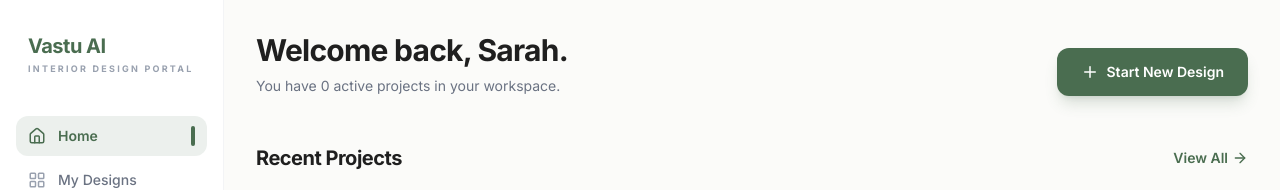
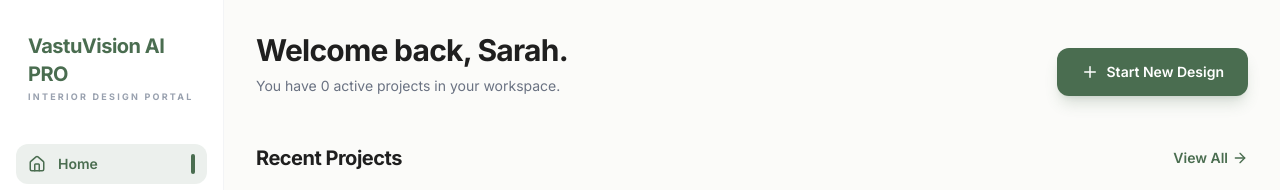
Before and after one commit to CG-03/AesthetiX.AI, a React (Vite) app in the folder frontend/: page / in a window 1280 px wide. Shown: the top 190 px of the page. Built offline with nearby package versions, Linux system fonts and the light colour scheme; a web font is replaced by a local one.

Commit message:
Update Sidebar
Updated settings and profile section

```diff
--- a/frontend/src/ProjectAura/components/Sidebar.tsx
+++ b/frontend/src/ProjectAura/components/Sidebar.tsx
@@ -1,4 +1,4 @@
-import React from 'react';
+import React, { useState } from 'react';
 import { Home, LayoutGrid, Heart, Settings, User } from 'lucide-react';
 
 type Page = 'home' | 'my-designs' | 'saved-products' | 'settings' | 'profile';
@@ -21,7 +21,7 @@ export default function Sidebar({ activePage, onNavigate }: SidebarProps) {
     <aside className="w-56 min-h-screen bg-white border-r border-gray-100 flex flex-col py-8 px-4 fixed left-0 top-0 z-40">
       {/* Logo */}
       <div className="px-3 mb-10">
-        <p className="text-[#4A6D50] font-bold text-xl tracking-tight">Vastu AI</p>
+        <p className="text-[#4A6D50] font-bold text-xl tracking-tight">VastuVision AI PRO</p>
         <p className="text-[9px] font-bold uppercase tracking-[0.25em] text-gray-400 mt-0.5">
           Interior Design Portal
         </p>
```
